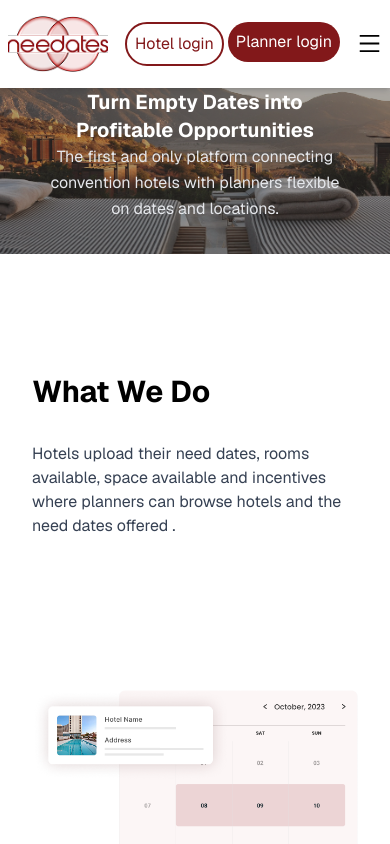
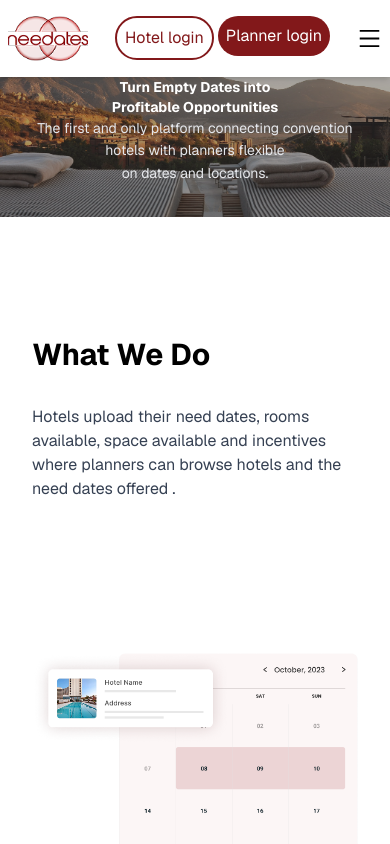
Before and after one commit to ihtishamDev/needates-website-v2, a Next.js app: page / in a window 390 px wide. Shown: the top 844 px of the page. Built offline with nearby package versions, Linux system fonts and the light colour scheme.

Commit message:
All the code is final final and final fix

```diff
--- a/src/app/(pages)/Components/PriceingCard/page.tsx
+++ b/src/app/(pages)/Components/PriceingCard/page.tsx
@@ -65,7 +65,7 @@ const PricingCard: React.FC<PricingCardProps> = ({ pricing }) => {
           <span>Guaranteed responses within 24 hours to requests</span>
         </li>
       </ul>
-      <div className="mt-auto">
+      <div className="mt-35">
         <button type="button" className="text-white bg-red-800 font-medium rounded-full p-3 py-2 flex items-center justify-between w-full">
           <span className="flex-1 text-left">Get Started</span>
           <svg className="w-3.5 h-3.5" aria-hidden="true" xmlns="http://www.w3.org/2000/svg" fill="none" viewBox="0 0 14 10">
--- a/src/app/(pages)/Home/pages.tsx
+++ b/src/app/(pages)/Home/pages.tsx
@@ -12,10 +12,10 @@ const Home = () => {
       >
         <Topbar />
         <div className="container text-center flex flex-col items-center justify-center h-full px-4">
-          <h1 className="sm:text-5xl text-xl sm:leading-tight text-white font-bold">
+          <h1 className="sm:text-5xl text-sm sm:leading-tight text-white font-bold">
             Turn Empty Dates into <br /> Profitable Opportunities
           </h1>
-          <p className="mb-8 text-x sm:text-xl font-normal text-gray-200 sm:px-16 leading-relaxed">
+          <p className="mb-8 text-sm sm:text-xl font-normal text-gray-200 sm:px-16 leading-relaxed">
             The first and only platform connecting convention hotels with
             planners flexible <br /> on dates and locations.
           </p>
--- a/src/app/(pages)/Topbar/pages.tsx
+++ b/src/app/(pages)/Topbar/pages.tsx
@@ -17,7 +17,7 @@ const Topbar = () => {
     <nav className="w-full bg-white shadow-md py-4 sm:py-5">
       <div className="flex justify-between items-center h-full  container px-2 sm:px-8">
         <Link href="/">
-          <Image src="/images/logo.png" alt="logo" width={100} height={50} />
+          <Image className=" sm:w-30 w-20" src="/images/logo.png" alt="logo" width={100} height={50} />
         </Link>
 
         <div className="hidden sm:flex space-x-4">
```
